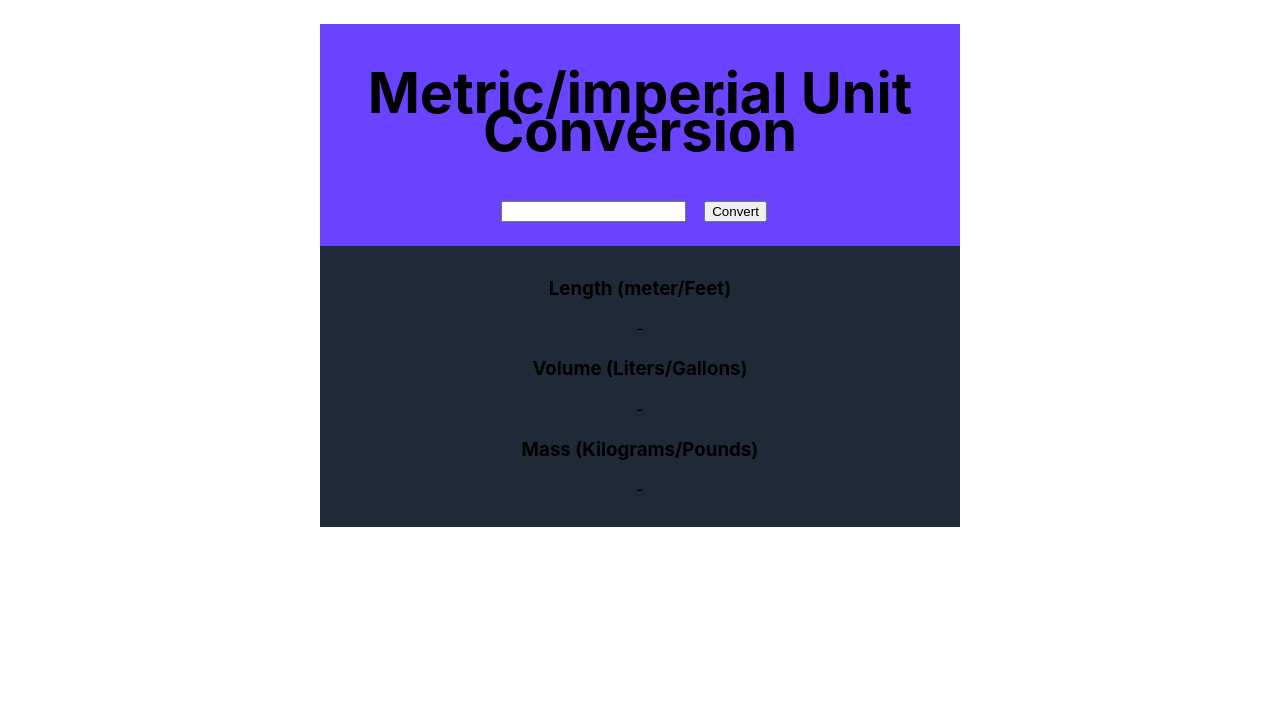
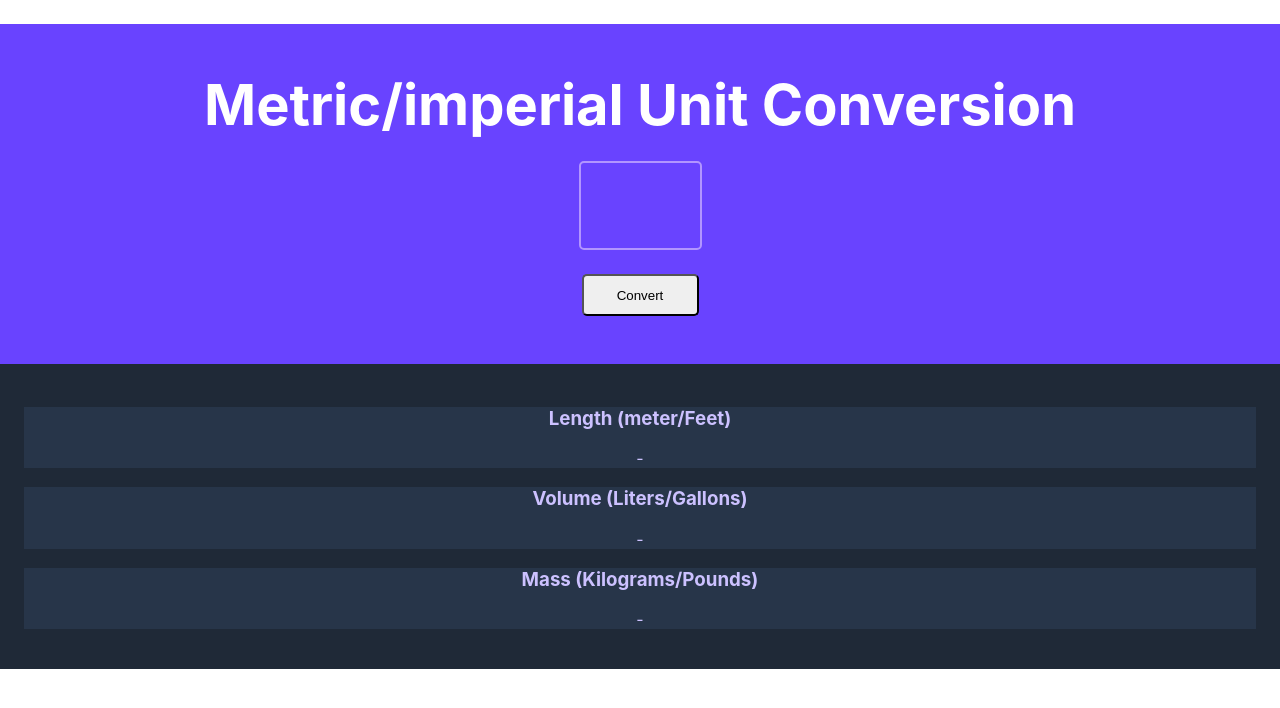
Before and after one commit to rami3-bit/Unit-Converter, a plain HTML site: page index.html in a window 1280 px wide. Drawn offline with Linux system fonts and the light colour scheme.

Commit message:
adjusted some bugs and sizing

```diff
--- a/index.html
+++ b/index.html
@@ -7,20 +7,31 @@
 	<link rel="stylesheet" href="style.css">
 </head>
 <body>
-
+<!-- container -->
 	<div class="container">
+		<!-- upper -->
 		<div class="upper-part">
 			<h1>Metric/imperial Unit Conversion</h1>
 				<input id="number" min="10" max="99" maxlength="2">
+					<div class="btn">
 						<button>Convert</button>
 					</div>
+		</div>
+
+<!-- lower -->
 		<div class="lower-part">
+			<div>
 				<h3>Length (meter/Feet)</h3>
 				<p>-</p>
+			</div>
+			<div>
 				<h3>Volume (Liters/Gallons)</h3>
 				<p>-</p>
+			</div>
+			<div>
 				<h3>Mass (Kilograms/Pounds)</h3>
 				<p>-</p>
+			</div>
 		</div>
 	</div>
 	<script src="index.js"></script>
--- a/style.css
+++ b/style.css
@@ -17,25 +17,57 @@ body {
 .upper-part {
 	background-color: #6943FF;
 	padding: 12px;
-	width: 50%;
+	width: 100%;
 	font-family: Inter;
-font-weight: 800;
-font-size: 28px;
-line-height: 38px;
-
+	font-weight: 800;
+	font-size: 28px;
+	line-height: 38px;
+	padding: 24px;
+	flex-direction: column;
 }
 
 .lower-part {
 	background-color: #1F2937;
 	padding: 12px;
-	width: 50%;
+	font-weight: 600px;
+	color: #CCC1FF;
+	padding: 24px;
+	width: 100%;
+}
+
+.lower-part > div {
+background-color: #273549;
 }
 
 button {
-	margin: 12px;
+	width: 117px;
+	height: 42px;
+	border-radius: 5px;
+	margin: 24px;
 }
 
 h2 {
 	border: 2px solid #B295FF;
 	padding: 2px;
   }
+
+h1 {
+	font-weight: 400px;
+	color: white;
+}
+
+input {
+
+
+	background-color: #6943FF;
+
+	border: 2px solid #B295FF;
+	border-radius: 5px;
+	font-size: 58px;
+	text-align: center;
+	color: white;
+width: 115px;
+height: 83px;
+	border-radius: 5px;
+	border-width: 2px;
+}
```
Lines whose indentation alone changed are shown as unchanged.
